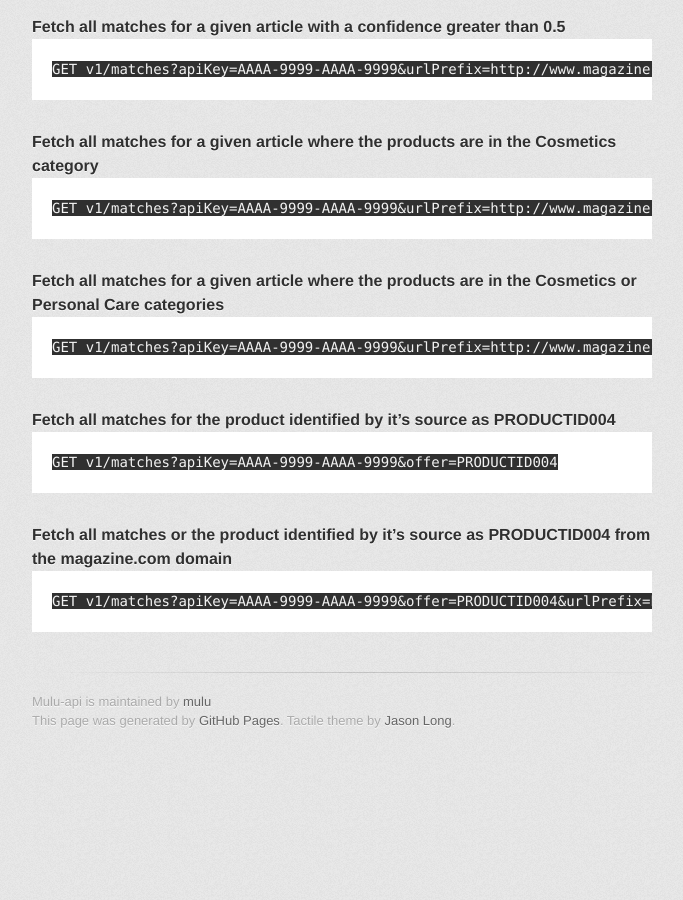
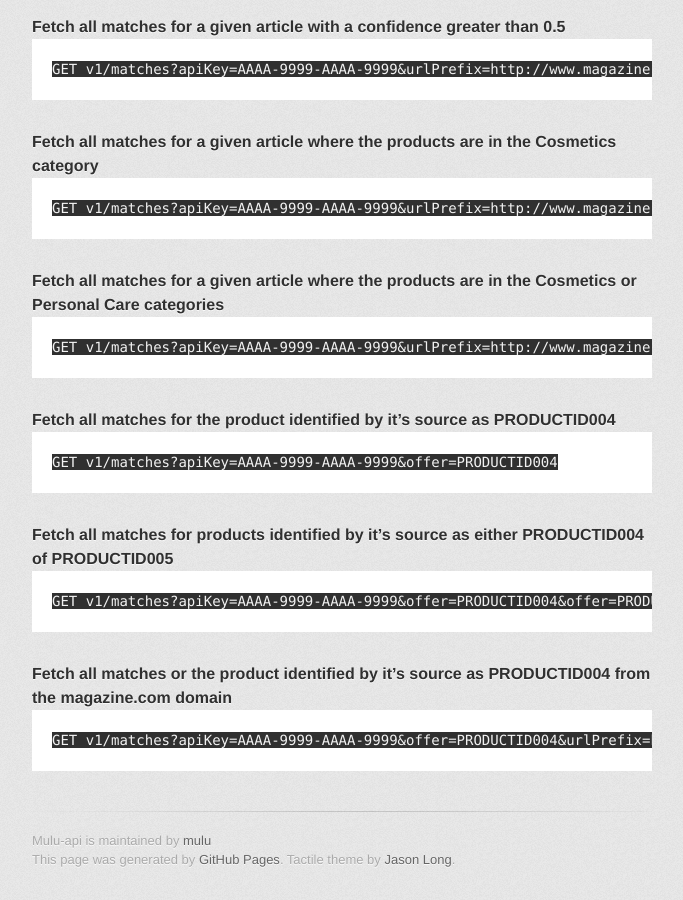
Before and after one commit to mulu/mulu.github.io, a Jekyll site: the page built from docs/api_overview.md, in a window 1280 px wide and 900 px high, scrolled down 3865 px. Shown: the whole window, without its empty margins (298-981 px from the left). Built offline with Jekyll 4.4.1, drawn with Linux system fonts in a browser that asks for light colours; some web fonts are replaced; before the commit the page ends 4626 px from its top, so only the background shows below that.

Commit message:
Added example for multiple Offer IDs

```diff
--- a/docs/api_overview.md
+++ b/docs/api_overview.md
@@ -153,6 +153,10 @@ The following are some example requests using this API  (example url parameters
 
     GET v1/matches?apiKey=AAAA-9999-AAAA-9999&offer=PRODUCTID004
 
+#### Fetch all matches for products identified by it's source as either PRODUCTID004 of PRODUCTID005
+
+    GET v1/matches?apiKey=AAAA-9999-AAAA-9999&offer=PRODUCTID004&offer=PRODUCTID005
+
 #### Fetch all matches or the product identified by it's source as PRODUCTID004 from the magazine.com domain
 
     GET v1/matches?apiKey=AAAA-9999-AAAA-9999&offer=PRODUCTID004&urlPrefix=http://www.magazine.com/
```
